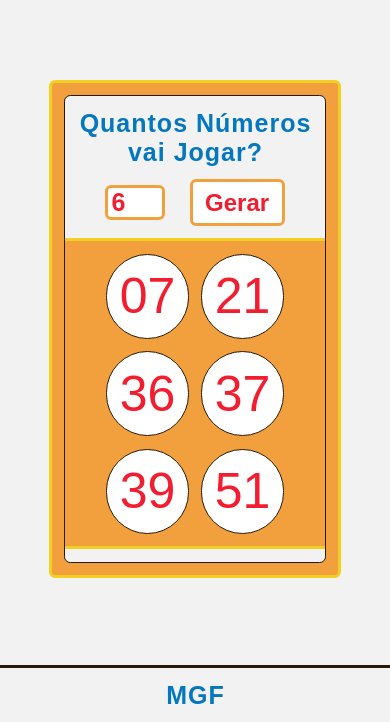
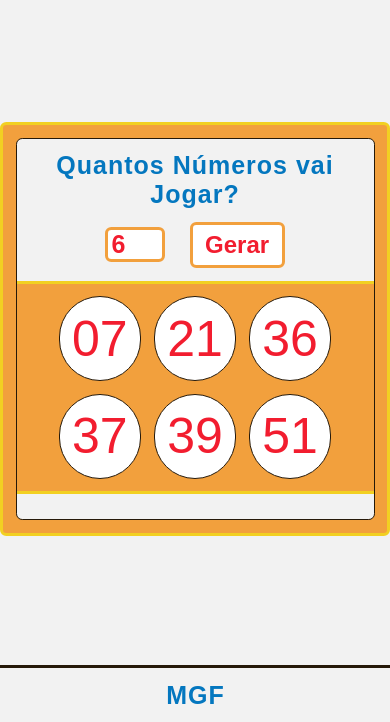
Before and after one commit to matheusguerreiro/MS, a plain HTML site: page index.html in a window 390 px wide. Both pictures are taken after a click on the button "Gerar". Shown: the part 122-844 px from the top of the page. Drawn offline with Linux system fonts and the light colour scheme.

Commit message:
ms pronto

```diff
--- a/index.html
+++ b/index.html
@@ -20,7 +20,7 @@
           <input type="number" name="quantidade" id="quantidade" min="6" max="15" value="6">
           <button id="gerar">Gerar</button>
         </form>
-        <ul class="lista-numeros">
+        <ul id="lista-numeros">
           <!-- <li class="lista-item">07</li> -->
         </ul>
       </div>
--- a/js/script.js
+++ b/js/script.js
@@ -1,8 +1,7 @@
 const quantidade = document.getElementById("quantidade")
 const gerar = document.getElementById("gerar")
 const limpar = document.getElementById("limpar")
-const ul = document.querySelector(".lista-numeros")
-let saida = document.getElementById("saida")
+const ul = document.getElementById('lista-numeros')
 
 
 function sorteio(q) {
@@ -19,15 +18,19 @@ function sorteio(q) {
 }
 
 function addLi() {
-  q = quantidade.value
-  a = sorteio(q)
+  let q = quantidade.value
+  if (q < 6 || q > 15) {
+    alert('Quantidade Inválida de Números!')
+    return
+  }
+  let s = sorteio(q)
   for(let i = 0; i < q; i++) {
     const li = document.createElement('li')
     li.classList.add('lista-item')
-    if(a[i] < 10) {
-      li.textContent = `0${a[i]}`
+    if(s[i] < 10) {
+      li.textContent = `0${s[i]}`
     } else {
-      li.textContent = `${a[i]}`
+      li.textContent = `${s[i]}`
     }
     ul.appendChild(li)
   }
--- a/sass/styles.sass
+++ b/sass/styles.sass
@@ -3,6 +3,10 @@
   padding: 0
   box-sizing: border-box
   font-family: sans-serif
+
+@mixin mobile()
+  @media(max-width: 600px)
+    @content
 
 li
   list-style: none
@@ -26,8 +30,10 @@ header
   padding: 12.5px 0
 
   h1
+    text-align: center
     font-size: 50px
     text-transform: uppercase
+    margin: 0 12.5px
 
   h3
     font-family: monospace
@@ -58,6 +64,12 @@ main
     border-radius: 6.25px
     border: 3px solid #F2D022
 
+    @include mobile()
+      width: 100%
+      height: fit-content
+      margin: 12.5px 0
+
+
     .main-container
       background-color: #F2F2F2
       width: 100%
@@ -87,8 +99,7 @@ main
           font-size: 25px
           font-weight: bold
           letter-spacing: 1px
-          margin-right: -1px
-          margin-bottom: 12.5px
+          margin: 0 12.5px 12.5px 12.5px
 
         input
           color: #F21D2F
@@ -124,6 +135,7 @@ main
         border-bottom: 3px solid #F2D022
         padding: 12.5px
         column-gap: 12.5px
+        row-gap: 12.5px
         margin-bottom: 12.5px
 
         li
@@ -133,20 +145,6 @@ main
           border-radius: 50px
           border: 1px solid #261909
           color: #F21D2F
-
-      button
-        // margin-top: 12.5px
-        font-size: 24px
-        padding: 6.25px 12.5px
-        cursor: pointer
-        border-radius: 6.25px
-        border: 3px solid #F2A03D
-        background-color: #FFFFFF
-        color: #F21D2F
-        font-weight: bold
-        &:hover
-          color: #261909
-          background-color: #F2D022
 
 footer
   display: flex
```
Also changed, not shown: css/styles.css, 1 other file.
